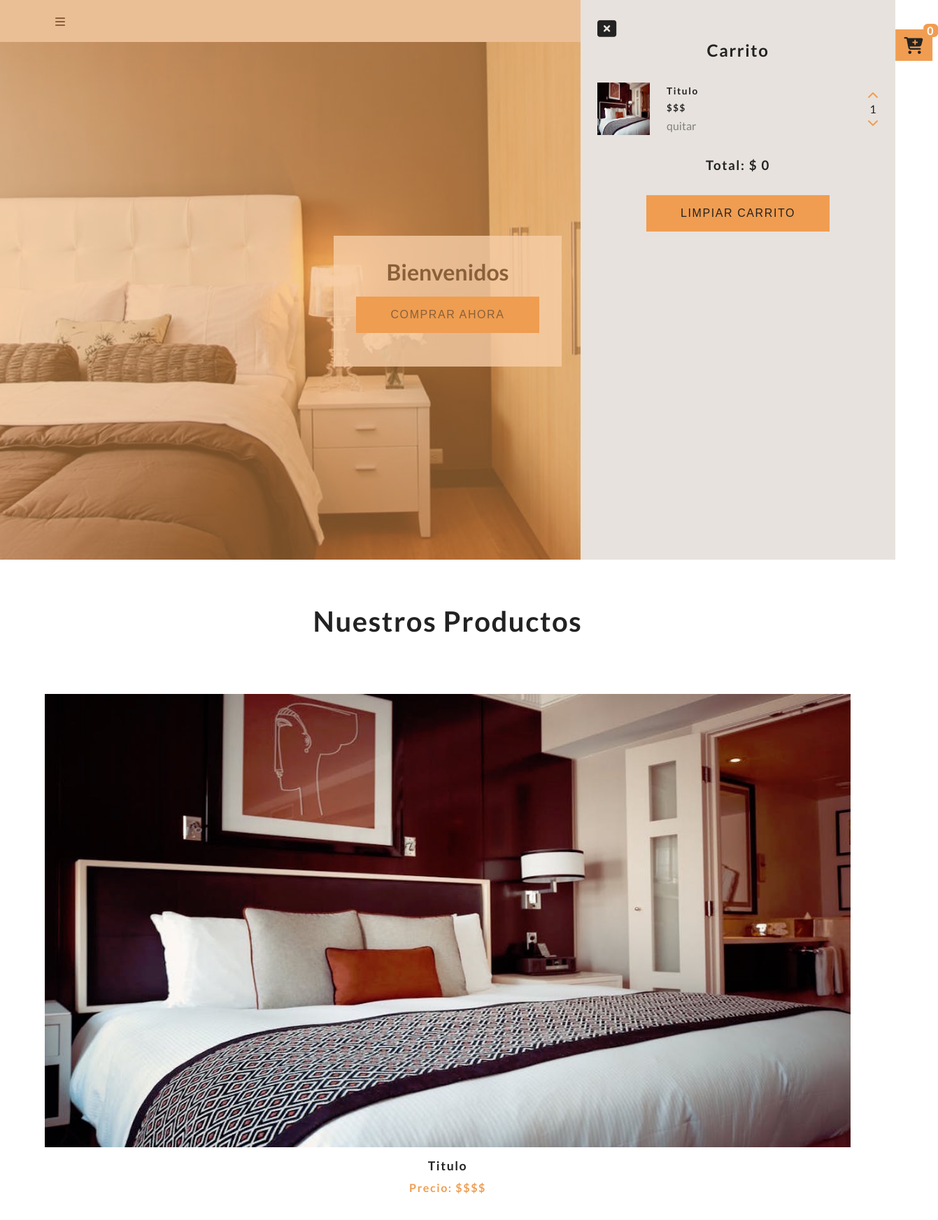
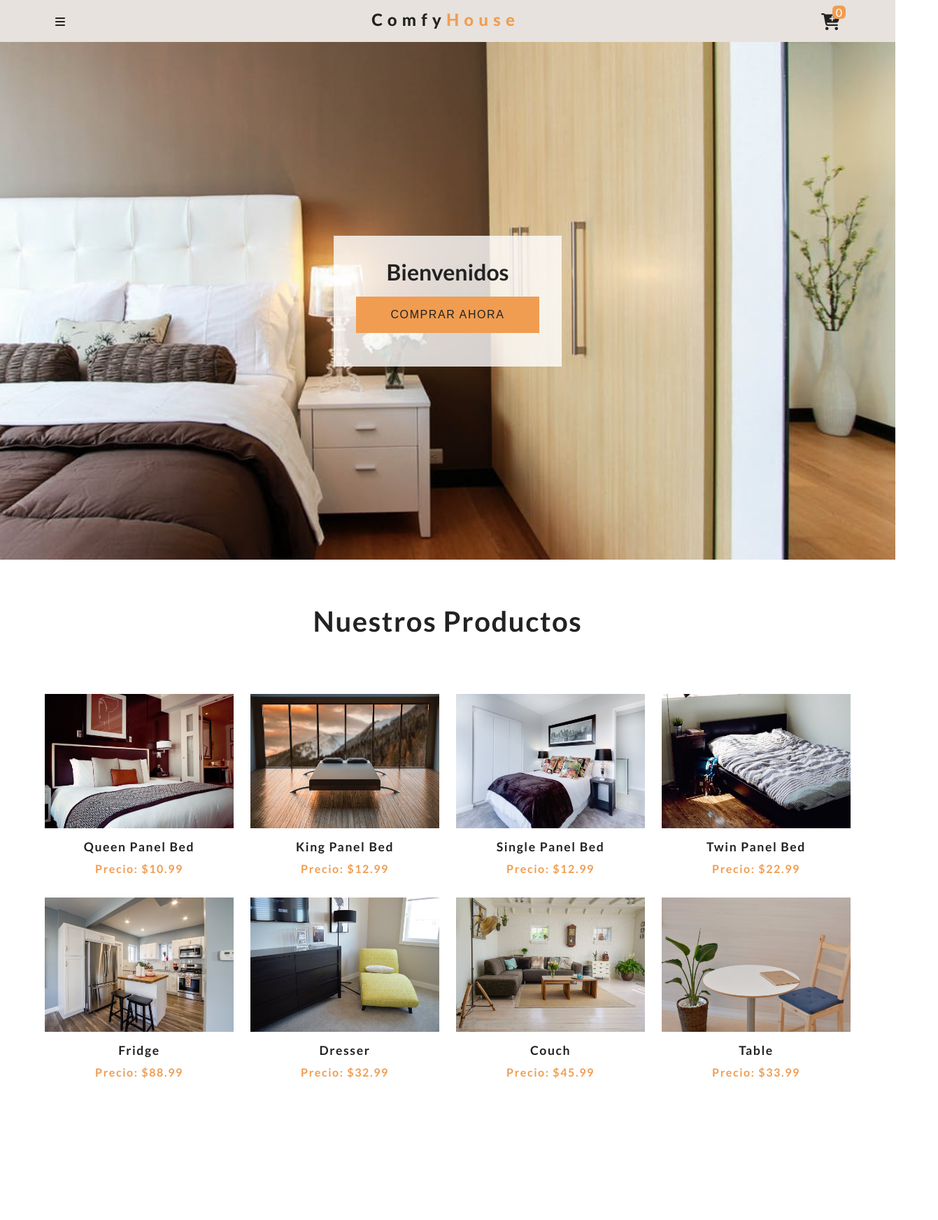
Before and after one commit to fkbrizuela/Proyecto-Js, a plain HTML site: page index.html in a window 1280 px wide. Shown: the whole page at 70% size, 1341 px wide, since content can reach past the window. After the commit the page ends 1606 px from the top, so only its background shows below. Drawn offline with Linux system fonts and the light colour scheme.

Commit message:
Renderizando cards al DOM

```diff
--- a/app.js
+++ b/app.js
@@ -0,0 +1,70 @@
+//Elementos
+const cartBtn = document.querySelector('.cart-btn')
+const closeCartBtn = document.querySelector('.close-cart')
+const clearCartBtn = document.querySelector('.clear-cart')
+const cartDOM = document.querySelector('.cart')
+const cartModal = document.querySelector('.cart-modal')
+const cartItems = document.querySelector('.cart-items')
+const cartContainer= document.querySelector('.cart-container')
+const cartTotal = document.querySelector('.cart-total')
+const productsDOM = document.querySelector('.products-center')
+
+// carrito
+let cart = []
+
+// get products
+class Products{
+    async getProducts(){
+        try {
+            let result = await fetch('products.json')
+            let data = await result.json()
+            let products = data.items
+            products = products.map(item => {
+                const {title,price} = item.fields //desestructuración titulo y precio de la propiedad campos de cada item
+                const {id} = item.sys
+                const image = item.fields.image.fields.file.url
+                return {title,price,id,image}
+            })
+            return products
+        }
+        catch (error){
+            console.log(error)
+        }
+    }
+}
+//display products
+class UI {
+    displayProducts(products) {
+        let result = ''
+        products.forEach(product =>{
+            result += `
+            <!-- single product -->
+            <article class="product">
+                <div class="img-container">
+                    <img src=${product.image} alt="product" srcset="" class="product-img">
+                    <button class="cart-btn" data-id=${product.id}>
+                        <i class="fas fa-shopping-cart"></i>
+                        añadir al carrito
+                    </button>
+                </div>
+                <h3>${product.title}</h3>
+                <h4>Precio: $${product.price}</h4>
+            </article>
+            <!-- end of single product -->
+            `
+        })
+        productsDOM.innerHTML = result
+    }
+}
+//localStorage
+class Storage{
+
+}
+
+document.addEventListener('DOMContentLoaded',()=>{
+    const ui = new UI()
+    const products = new Products()
+
+    // traer todos los productos metodo getProducts
+    products.getProducts().then(products=> ui.displayProducts(products))
+})
--- a/index.html
+++ b/index.html
@@ -18,7 +18,7 @@
                 <i class="fas fa-bars"></i>
             </span>
             <img src="./images/logo.svg" alt="logo store" srcset="">
-            <div class="cart-btn">
+            <div class="cart-btn-nav">
                 <span class="nav-icon">
                     <i class="fas fa-cart-plus"></i>
                 </span>
@@ -41,19 +41,7 @@
             <h2>Nuestros productos</h2>
         </div>
         <div class="products-center">
-            <!-- single product -->
-            <article class="product">
-                <div class="img-container">
-                    <img src="./images/product-1.jpeg" alt="product" srcset="" class="product-img">
-                    <button class="cart-btn" data-id="1">
-                        <i class="fas fa-shopping-cart"></i>
-                        añadir al carrito
-                    </button>
-                </div>
-                <h3>Titulo</h3>
-                <h4>Precio: $$$$</h4>
-            </article>
-            <!-- end of single product -->
+            <!-- single products -->
         </div>
     </section>
     <!-- end of productos -->
@@ -87,7 +75,7 @@
             </div>
         </div>
     </div>
-    <!-- end of cart -->
+    <!-- end of cart modal -->
     <script src="app.js"></script>
 </body>
 </html>
--- a/style.css
+++ b/style.css
@@ -47,7 +47,7 @@ body {
     font-size: 1.5rem;
 }
 
-.cart-btn {
+.cart-btn-nav {
     position: relative;
     cursor: pointer;
 }
@@ -185,7 +185,7 @@ body {
   transition: var(--mainTransition);
   background: rgb(240, 157, 81, 0.5);
   z-index: 2;
-  /* visibility: hidden; */
+  visibility: hidden;  /* propiedad para modal */
 }
 .cart {
   position: fixed;
@@ -198,7 +198,7 @@ body {
   background: rgb(231, 226, 221);
   padding: 1.5rem;
   transition: var(--mainTransition);
-  /* transform: translateX(100%); */
+  transform: translateX(100%); /* propiedad para modal */
 }
 .showCart {
   transform: translateX(0);
```
